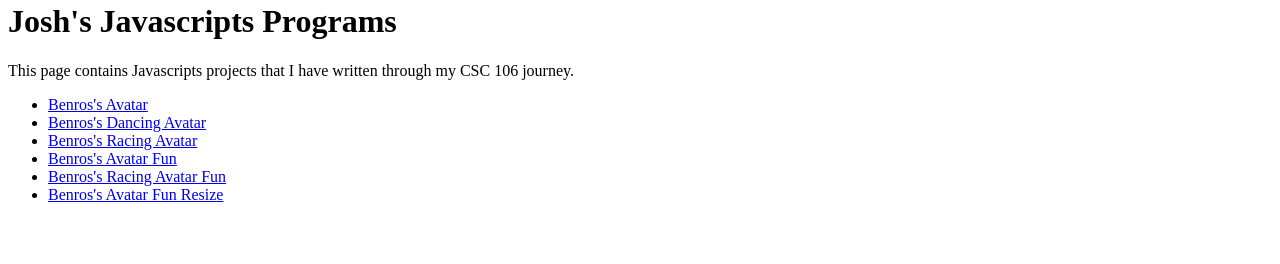
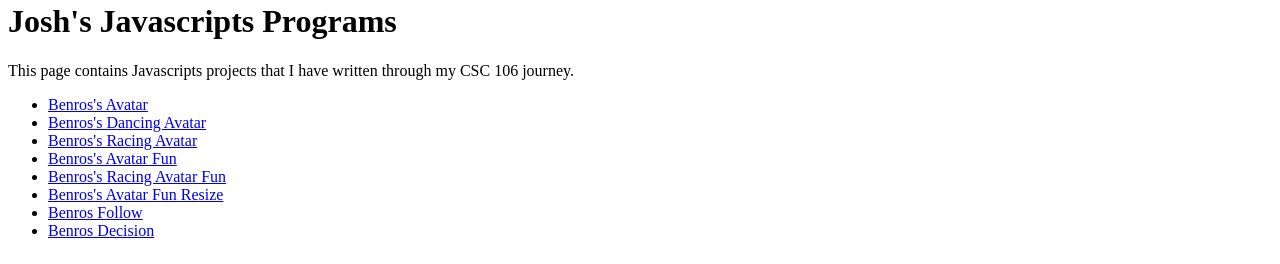
Before and after one commit to JoshfBenros/JoshfBenros.github.io, a plain HTML site: page javascripts.html in a window 1280 px wide. Shown: the part 640-904 px from the top of the page. Before the commit the page ends 868 px from the top, so only its background shows below. Drawn offline with Linux system fonts and the light colour scheme.

Commit message:
Add files via upload

```diff
--- a/javascripts.html
+++ b/javascripts.html
@@ -34,6 +34,8 @@
             <li> <a href = "https://codelab-prod.vercel.app//program/3b4863c2-f9ec-41da-b3e1-d713bf4f34e8"> Benros's Avatar Fun</a></li>
             <li> <a href = "https://codelab-prod.vercel.app//program/0690dd90-0169-4090-8dbd-e18825604f43"> Benros's Racing Avatar Fun</a></li>
             <li> <a href = "https://codelab-prod.vercel.app//program/50247a19-4b7e-4752-ba01-0d6664ec614a"> Benros's Avatar Fun Resize</a></li>
+            <li> <a href = "https://codelab-prod.vercel.app//program/4383202b-fc8d-479e-a6f8-f213a6a30517"> Benros Follow</a></li>
+            <li> <a href = "https://codelab-prod.vercel.app//program/fb1d59e3-b137-4eb6-a6c6-6d36a84cf8fe"> Benros Decision</a></li>
         </ul>
     </table>
 </body>
```
